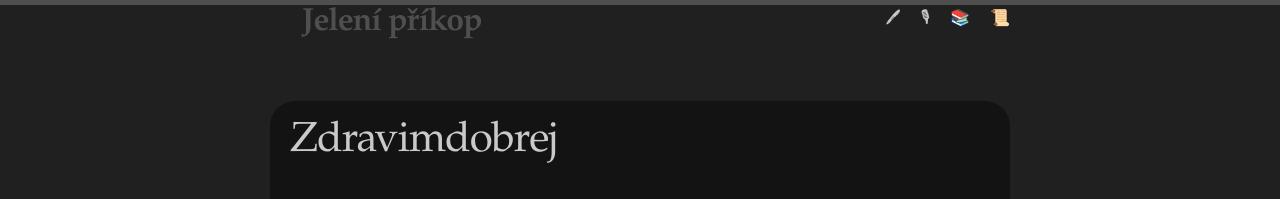
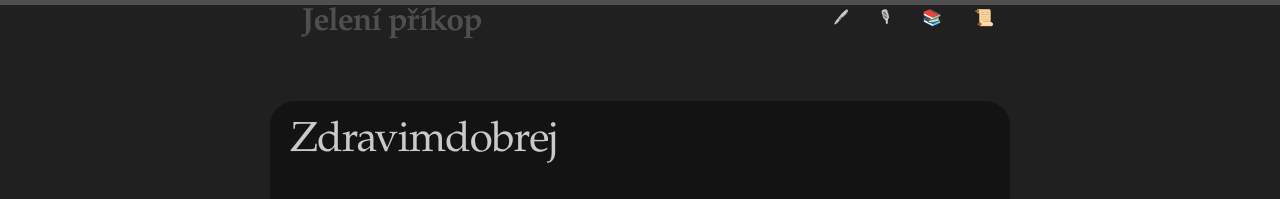
Before and after one commit to isflax/isflax.github.io, a Jekyll site: the page built from index.markdown, in a window 1280 px wide. Shown: the top 199 px of the page. Built offline with Jekyll 4.4.1, drawn with Linux system fonts in a browser that asks for light colours.

Commit message:
layoutupd

```diff
--- a/_sass/minima/_layout.scss
+++ b/_sass/minima/_layout.scss
@@ -47,10 +47,19 @@
   .page-link {
     color: $text-color;
     line-height: $base-line-height;
+    padding:0 1em;
 
     // Gaps between nav items, but not on the first one
     &:not(:first-child) {
-      margin-left: 20px;
+      /*margin-left: 20px;*/
+    }
+
+    &:hover{
+      background-color: $text-color;
+      color: $background-color;
+      border-radius: 4px;
+      text-decoration: none;
+      font-weight: bold;
     }
   }
 
@@ -59,7 +68,7 @@
     top: 9px;
     right: $spacing-unit / 2;
     background-color: $background-color;
-    border: 1px solid $grey-color-light;
+    border: 1px solid $text-color;
     border-radius: 5px;
     text-align: right;
 
@@ -81,8 +90,13 @@
       padding-top: 10px;
       text-align: center;
 
+
       > svg {
         fill: $grey-color-dark;
+      }
+      &:hover {
+        border-radius: 4px;
+        background-color: $text-color;
       }
     }
 
```
